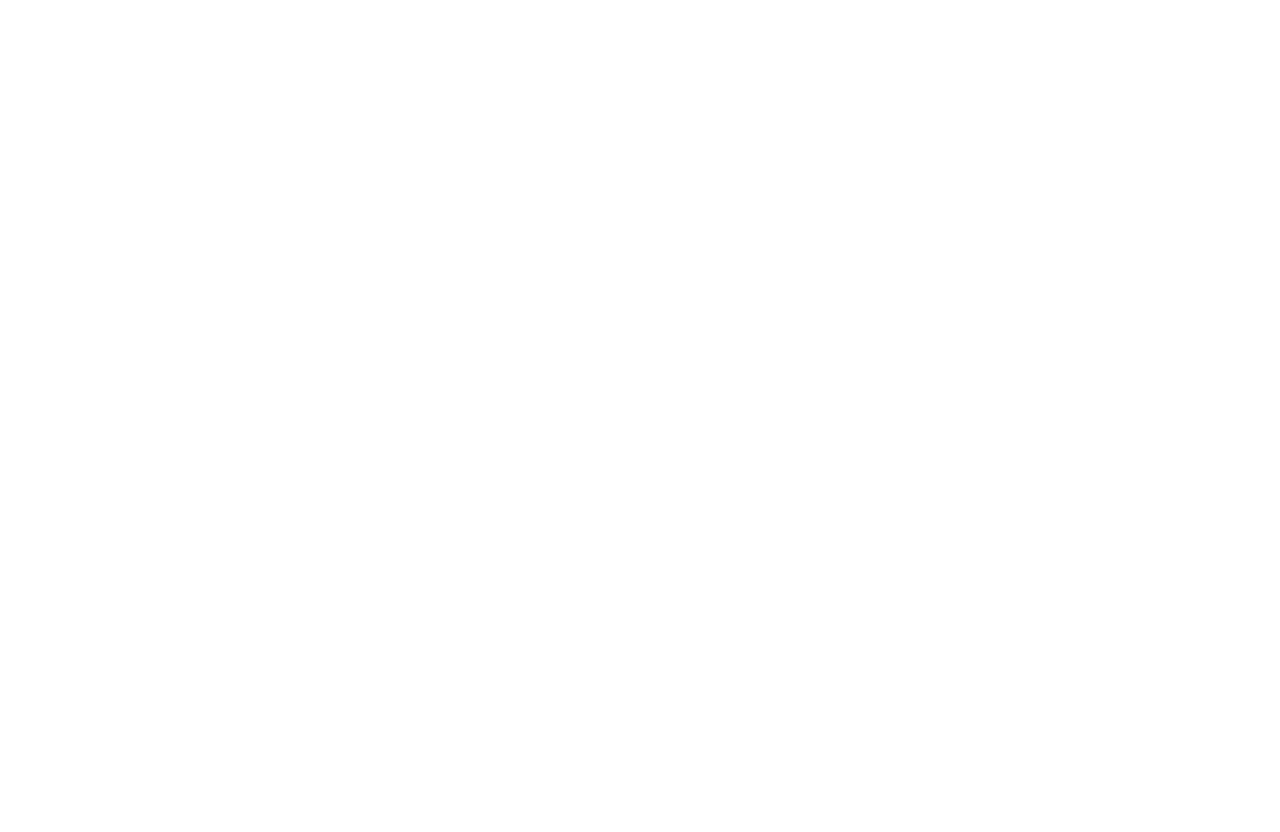
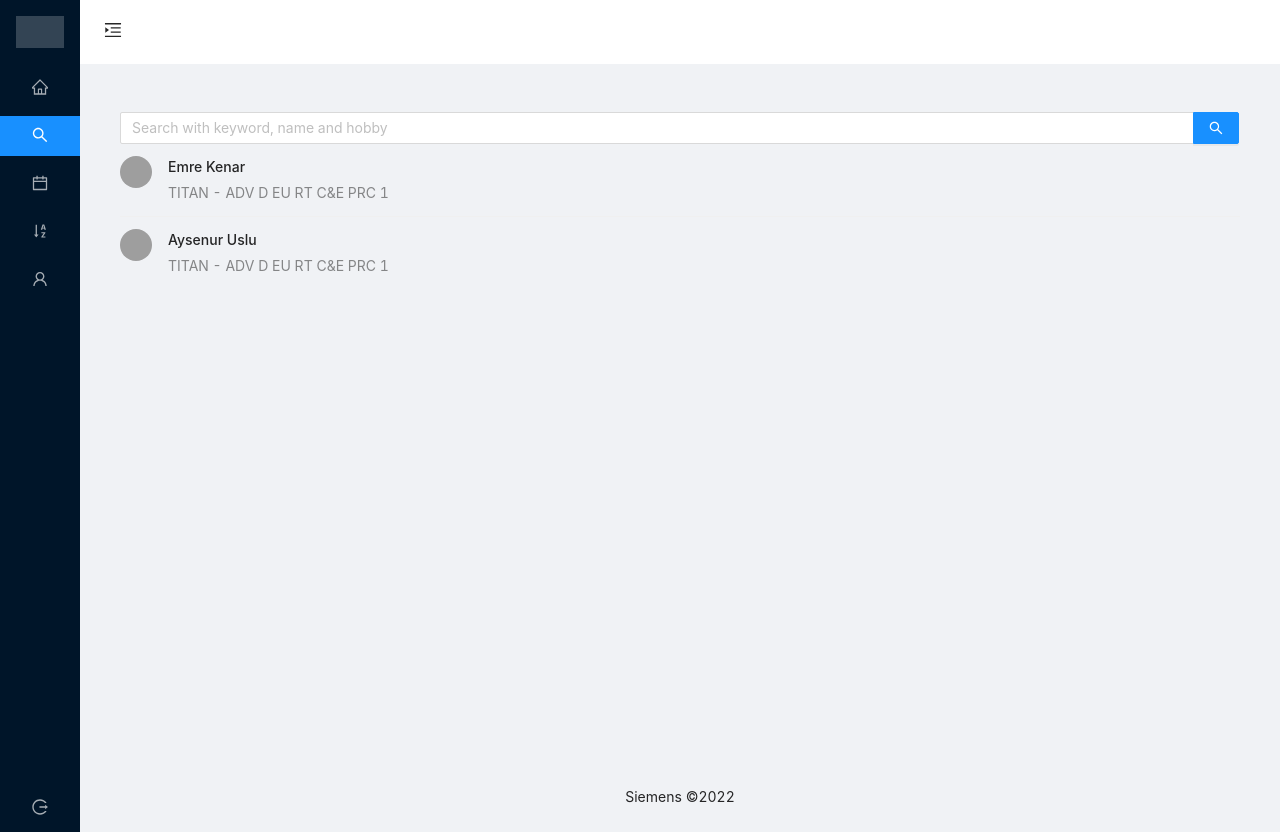
Before and after one commit to erdemakkaya/Hackathon, a React (Create React App) app in the folder client-app/: page /search in a window 1280 px wide. Before the commit this address had no page. Before the commit the page ends 800 px from the top, so only its background shows below. Built offline with nearby package versions, Linux system fonts and the light colour scheme; grey boxes are pictures that could not be loaded.

Commit message:
Search initial.

```diff
--- a/client-app/src/App.js
+++ b/client-app/src/App.js
@@ -11,6 +11,7 @@
 import Podium from "./components/Podium/Podium";
 import Profile from "./components/Profile/profilePage";
 import Meetings from "./components/Meetings/Meetings";
+import SearchHelp from "./components/Search/Search";
 
 function App() {
   return (
@@ -21,6 +22,7 @@
           <Route path="/" element={<WordLayout />} />
           <Route path="login" element={<Login />} />
           <Route path="/home" element={<Home />} />
+          <Route path="/search" element={<SearchHelp />} />
           <Route path="/podium" element={<Podium />} />
           <Route path="/profilePage/:id" element={<Profile />} />
           <Route path="/meetings" element = {<Meetings />} />
--- a/client-app/src/components/Podium/Podium.js
+++ b/client-app/src/components/Podium/Podium.js
@@ -1,4 +1,4 @@
-import React, { useState } from 'react';
+import React from 'react';
 import WordLayout from '../Layout';
 import "./styles.css";
 
--- /dev/null
+++ b/client-app/src/components/Search/Search.js
@@ -0,0 +1,62 @@
+import { Avatar, List, Input, Tag, Empty } from 'antd';
+import React, { useEffect, useState } from 'react';
+import WordLayout from '../Layout';
+import { AudioOutlined } from '@ant-design/icons';
+
+const { Search } = Input;
+
+const suffix = (
+    <AudioOutlined
+        style={{
+            fontSize: 16,
+            color: '#1890ff',
+        }}
+    />
+);
+
+
+
+const data = require("../../db.json").members;
+
+export default function SearchHelp() {
+
+    const [APIData, setAPIData] = useState([]);
+
+    function fetchMyAPI() {
+        console.log(data);
+        setAPIData(data);
+    }
+
+    useEffect(() => {
+        fetchMyAPI()
+    }, APIData);
+
+    const onSearch = (value) => {
+        if(value !== Empty){
+            setAPIData((pre) => {
+                return pre.filter((member) => member.name.includes(value) || member.team.includes(value) || member.hobbies.includes(value));
+            })
+        } else {
+            fetchMyAPI()
+        }
+    };
+
+    return (
+        < WordLayout >
+            <Search placeholder="Search with keyword, name and hobby" onSearch={onSearch} enterButton />
+            <List
+                itemLayout="horizontal"
+                dataSource={APIData}
+                renderItem={(item) => (
+                    <List.Item>
+                        <List.Item.Meta
+                            avatar={<Avatar src="https://joeschmoe.io/api/v1/random" />}
+                            title={<a href="https://ant.design">{item.name}</a>}
+                            description={item.team + " - " + item.project}
+                        />
+                    </List.Item>
+                )}
+            />
+        </WordLayout >
+    )
+};
--- a/client-app/src/components/Sider/index.js
+++ b/client-app/src/components/Sider/index.js
@@ -46,8 +46,8 @@
           </Menu.Item>
           <Menu.Item key="6" icon={<UserOutlined />}>
             <Link to="/profilePage/0">
-            Profile
-          </Link>
+              Profile
+            </Link>
           </Menu.Item>
           <Menu.Item key="7"></Menu.Item>
           <Menu.Item key="8"></Menu.Item>
```
Also changed, not shown: client-app/src/components/Search/styles.css (added, +160 -0 lines).
